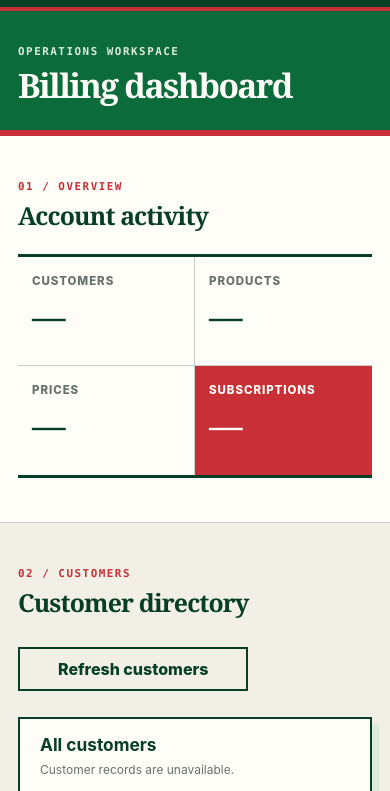
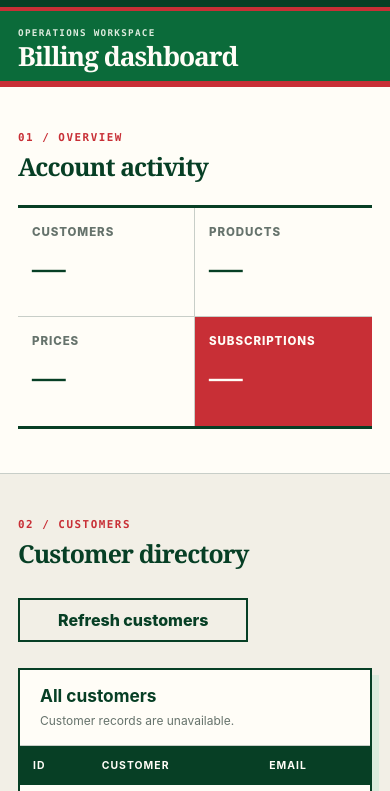
Before and after one commit to nikitsya/Billing-Platform-Frontend, a website with bundled scripts: page index.html in a window 390 px wide. Shown: the part 53-844 px from the top of the page. Built offline with nearby package versions, Linux system fonts and the light colour scheme; no server answers.

Commit message:
Reduce dashboard header height

```diff
--- a/css/style.css
+++ b/css/style.css
@@ -175,8 +175,8 @@ main {
     align-items: end;
     justify-content: space-between;
     gap: 40px;
-    min-height: 145px;
-    padding: 36px clamp(28px, 5vw, 80px) 28px;
+    min-height: 82px;
+    padding: 14px clamp(28px, 5vw, 80px) 12px;
     color: var(--surface);
     background: var(--green);
     border-bottom: 6px solid var(--red);
@@ -194,8 +194,9 @@ main {
 }
 
 .eyebrow {
-    margin-bottom: 12px;
+    margin-bottom: 5px;
     color: var(--green-light);
+    font-size: 0.58rem;
 }
 
 h1,
@@ -208,17 +209,17 @@ p {
 h1 {
     margin: 0;
     font-family: Georgia, "Times New Roman", serif;
-    font-size: clamp(2rem, 3vw, 2.8rem);
-    line-height: 0.95;
-    letter-spacing: -0.05em;
+    font-size: clamp(1.55rem, 2.2vw, 2rem);
+    line-height: 1;
+    letter-spacing: -0.04em;
 }
 
 .topbar-note {
     max-width: 310px;
-    margin: 0 0 4px;
+    margin: 0 0 2px;
     color: var(--green-light);
-    font-size: 0.82rem;
-    line-height: 1.6;
+    font-size: 0.72rem;
+    line-height: 1.4;
 }
 
 .section {
@@ -755,8 +756,8 @@ select:focus-visible {
     }
 
     .topbar {
-        min-height: 125px;
-        padding-top: 30px;
+        min-height: 76px;
+        padding-top: 12px;
     }
 
     .topbar-note {
@@ -799,7 +800,7 @@ select:focus-visible {
     }
 
     h1 {
-        font-size: 2.1rem;
+        font-size: 1.65rem;
     }
 
     .section-heading {
```
